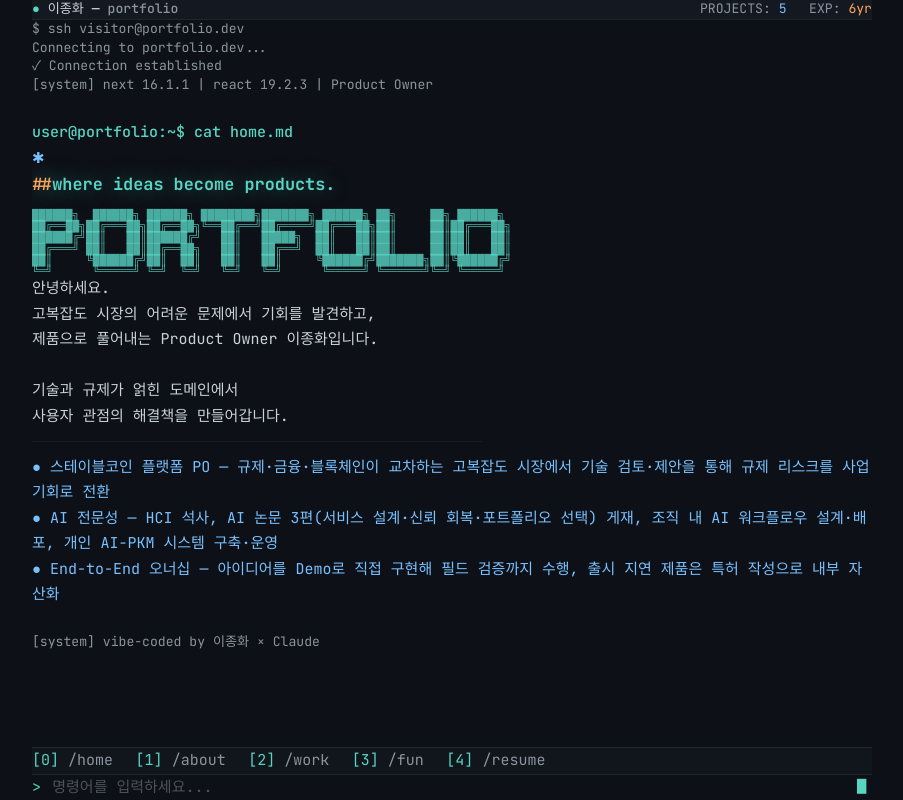
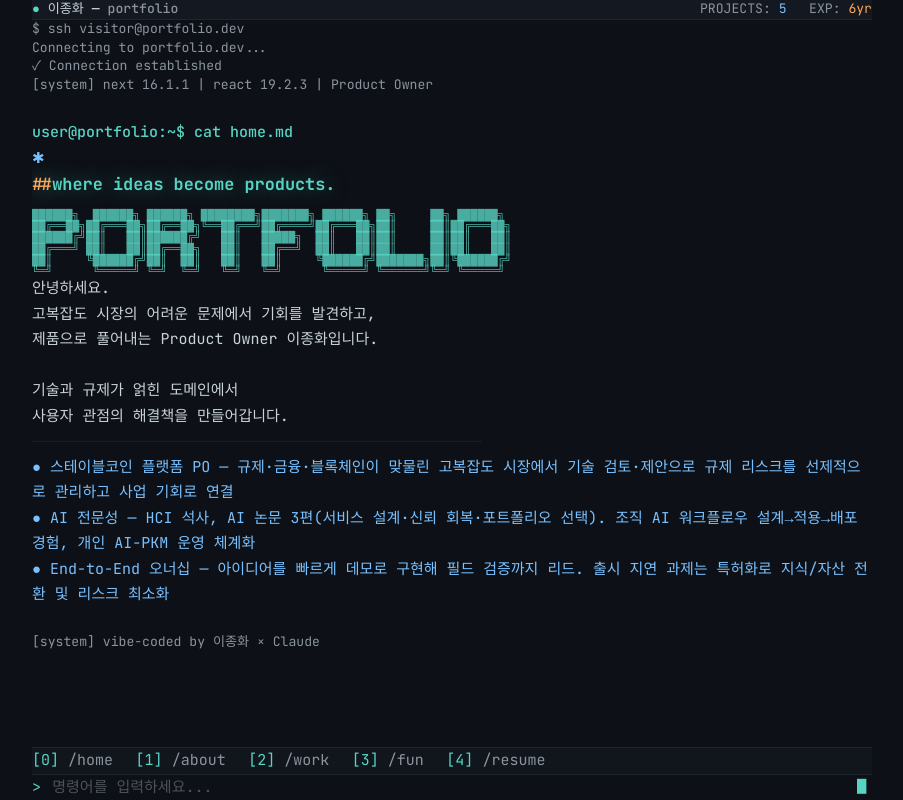
Before and after one commit to DinN0000/example_02, a Next.js app: page / in a window 1280 px wide. Shown: the whole page, without its empty margins (188-1091 px from the left). Built offline with nearby package versions, Linux system fonts and the light colour scheme.

Commit message:
highlights 문구 개선: 더 자연스럽고 임팩트 있게

```diff
--- a/src/data/portfolio.ts
+++ b/src/data/portfolio.ts
@@ -36,9 +36,9 @@ export const portfolio = {
       "사용자 관점의 해결책을 만들어갑니다.",
     ],
     highlights: [
-      "● 스테이블코인 플랫폼 PO — 규제·금융·블록체인이 교차하는 고복잡도 시장에서 기술 검토·제안을 통해 규제 리스크를 사업 기회로 전환",
-      "● AI 전문성 — HCI 석사, AI 논문 3편(서비스 설계·신뢰 회복·포트폴리오 선택) 게재, 조직 내 AI 워크플로우 설계·배포, 개인 AI-PKM 시스템 구축·운영",
-      "● End-to-End 오너십 — 아이디어를 Demo로 직접 구현해 필드 검증까지 수행, 출시 지연 제품은 특허 작성으로 내부 자산화",
+      "● 스테이블코인 플랫폼 PO — 규제·금융·블록체인이 맞물린 고복잡도 시장에서 기술 검토·제안으로 규제 리스크를 선제적으로 관리하고 사업 기회로 연결",
+      "● AI 전문성 — HCI 석사, AI 논문 3편(서비스 설계·신뢰 회복·포트폴리오 선택). 조직 AI 워크플로우 설계→적용→배포 경험, 개인 AI-PKM 운영 체계화",
+      "● End-to-End 오너십 — 아이디어를 빠르게 데모로 구현해 필드 검증까지 리드. 출시 지연 과제는 특허화로 지식/자산 전환 및 리스크 최소화",
     ],
   },
 
```
